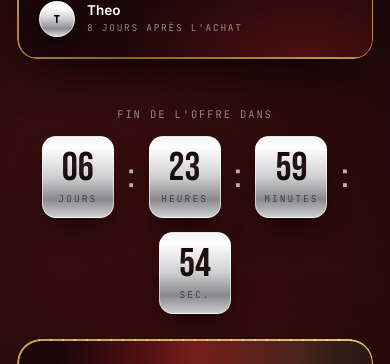
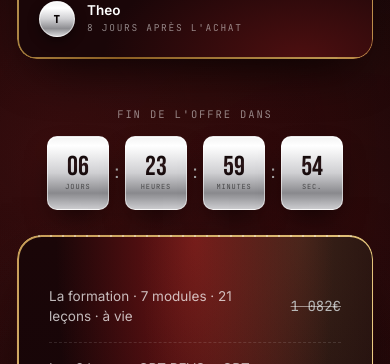
Before and after one commit to lucasrevo/aicreativeacademy, a Next.js app: page / in a window 390 px wide. Shown: the part 8440-8804 px from the top of the page. Built offline with nearby package versions, Linux system fonts and the light colour scheme; no server answers.

Commit message:
fix(mobile): countdown fits on one row, no wrap
- Shrink cd-cell, cd-sep, digits, label, gap on max-width: 600px
- flex-wrap: nowrap to prevent the trailing 'sec.' cell from breaking line
- Sizes use vw clamp so it scales between iPhone SE (320px) and 600px

```diff
--- a/src/app/aica-rebrand.css
+++ b/src/app/aica-rebrand.css
@@ -1031,6 +1031,17 @@
 .aica-root .cd-sep {
   font-family: var(--aica-display); color: var(--silver-3); font-size: clamp(36px, 4vw, 48px); line-height: 1;
 }
+@media (max-width: 600px) {
+  .aica-root .countdown { gap: 6px; flex-wrap: nowrap; margin: 18px 0 6px; }
+  .aica-root .cd-cell {
+    width: clamp(48px, 16vw, 64px);
+    height: clamp(58px, 19vw, 76px);
+    border-radius: 10px;
+  }
+  .aica-root .cd-cell .digits { font-size: clamp(22px, 7vw, 30px); }
+  .aica-root .cd-cell .label { font-size: 7px; letter-spacing: .12em; margin-top: 2px; }
+  .aica-root .cd-sep { font-size: clamp(18px, 5vw, 24px); }
+}
 .aica-root .deal-card {
   margin-top: 28px;
   max-width: 640px; margin-left: auto; margin-right: auto;
```
